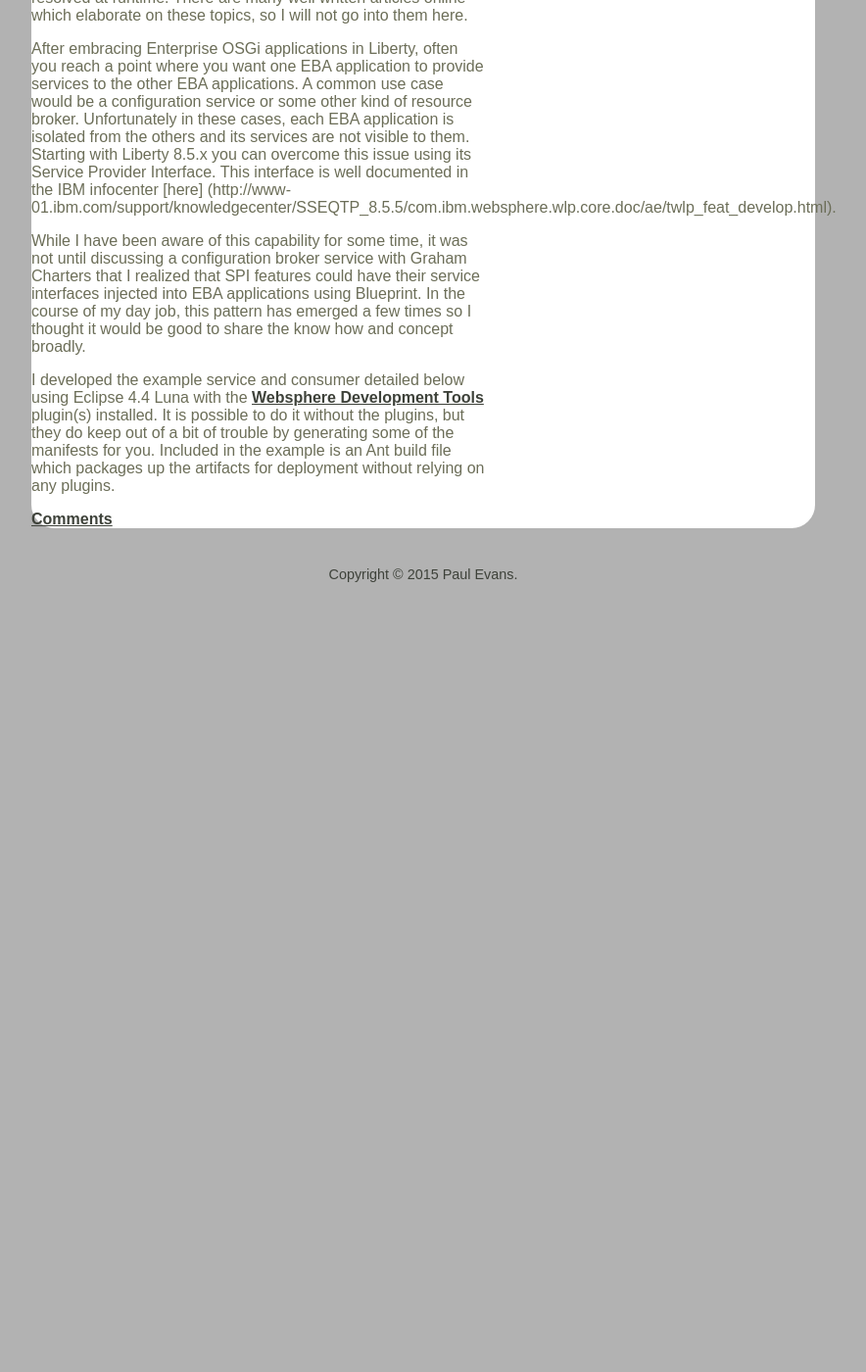
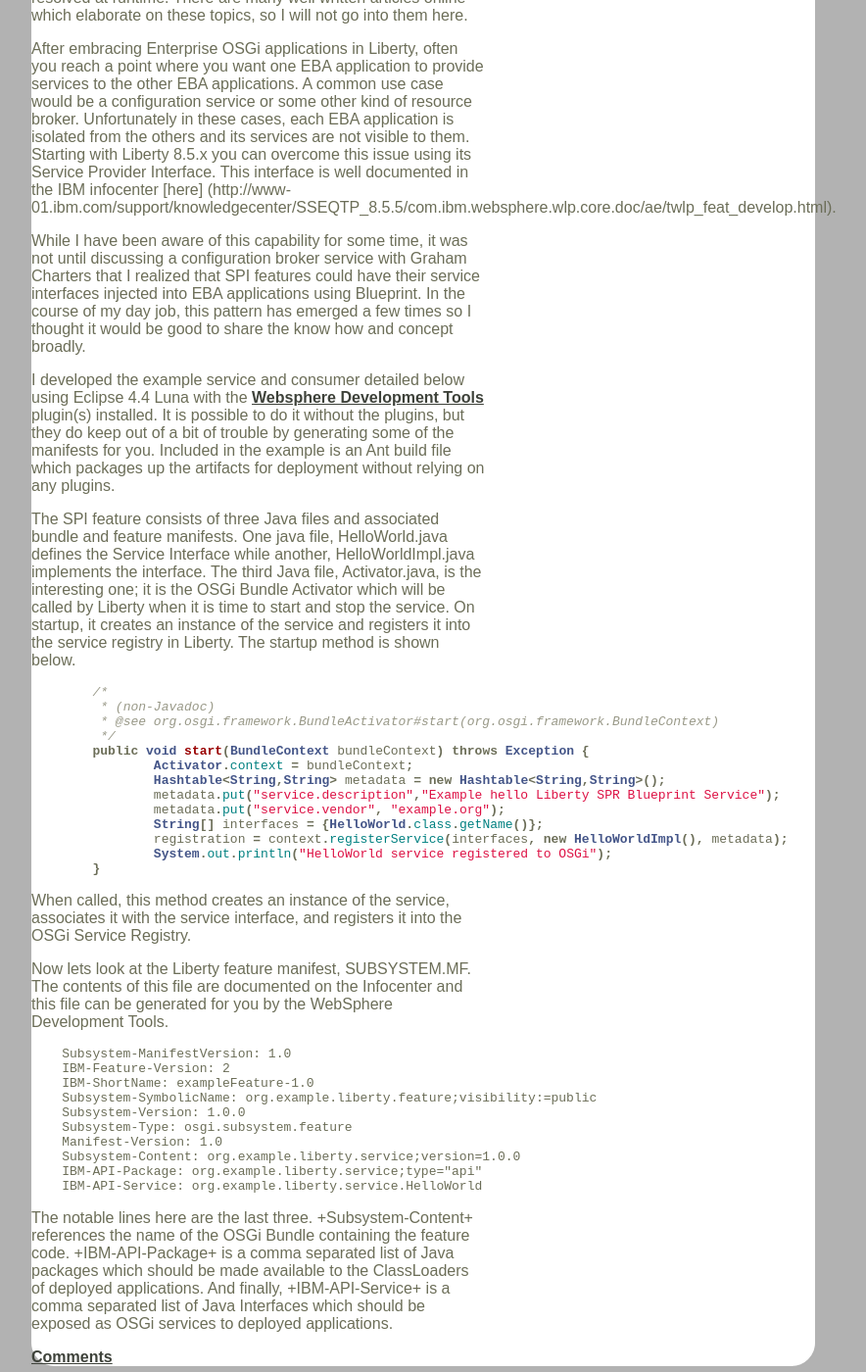
Before and after one commit to pevans-ibm/pevans-ibm.github.io, a Jekyll site: the page built from index.html, in a window 1280 px wide and 1400 px high, scrolled down 658 px. Shown: the whole window at 98% size, without its empty margins (208-1092 px from the left). Built offline with Jekyll 4.4.1, drawn with Linux system fonts in a browser that asks for light colours; Markdown is read by kramdown in place of the engine named in the settings; before the commit the page ends 1288 px from its top, so only the background shows below that.

Commit message:
moar stuff

````diff
--- a/_posts/2015-05-13-using-liberty-features-with-blueprint.markdown
+++ b/_posts/2015-05-13-using-liberty-features-with-blueprint.markdown
@@ -8,3 +8,40 @@ After embracing Enterprise OSGi applications in Liberty, often you reach a point
 While I have been aware of this capability for some time, it was not until discussing a configuration broker service with Graham Charters that I realized that SPI features could have their service interfaces injected into EBA applications using Blueprint.  In the course of my day job, this pattern has emerged a few times so I thought it would be good to share the know how and concept broadly.
 
 I developed the example service and consumer detailed below using Eclipse 4.4 Luna with the [Websphere Development Tools](https://developer.ibm.com/assets/wasdev/#filter/sortby=relevance;q=Websphere%20Developer%20Tools) plugin(s) installed.  It is possible to do it without the plugins, but they do keep out of a bit of trouble by generating some of the manifests for you.  Included in the example is an Ant build file which packages up the artifacts for deployment without relying on any plugins.
+
+The SPI feature consists of three Java files and associated bundle and feature manifests.  One java file, HelloWorld.java defines the Service Interface while another, HelloWorldImpl.java implements the interface.  The third Java file, Activator.java, is the interesting one; it is the OSGi Bundle Activator which will be called by Liberty when it is time to start and stop the service.  On startup, it creates an instance of the service and registers it into the service registry in Liberty.  The startup method is shown below.
+
+```java
+	/*
+	 * (non-Javadoc)
+	 * @see org.osgi.framework.BundleActivator#start(org.osgi.framework.BundleContext)
+	 */
+	public void start(BundleContext bundleContext) throws Exception {
+		Activator.context = bundleContext;
+		Hashtable<String,String> metadata = new Hashtable<String,String>();
+		metadata.put("service.description","Example hello Liberty SPR Blueprint Service");
+		metadata.put("service.vendor", "example.org");
+		String[] interfaces = {HelloWorld.class.getName()};
+		registration = context.registerService(interfaces, new HelloWorldImpl(), metadata);
+		System.out.println("HelloWorld service registered to OSGi");
+	}
+```
+
+When called, this method creates an instance of the service, associates it with the service interface, and registers it into the OSGi Service Registry.
+
+Now lets look at the Liberty feature manifest, SUBSYSTEM.MF.  The contents of this file are documented on the Infocenter and this file can be generated for you by the WebSphere Development Tools.
+
+```
+    Subsystem-ManifestVersion: 1.0
+    IBM-Feature-Version: 2
+    IBM-ShortName: exampleFeature-1.0
+    Subsystem-SymbolicName: org.example.liberty.feature;visibility:=public
+    Subsystem-Version: 1.0.0
+    Subsystem-Type: osgi.subsystem.feature
+    Manifest-Version: 1.0
+    Subsystem-Content: org.example.liberty.service;version=1.0.0
+    IBM-API-Package: org.example.liberty.service;type="api"
+    IBM-API-Service: org.example.liberty.service.HelloWorld
+```
+
+The notable lines here are the last three.  +Subsystem-Content+ references the name of the OSGi Bundle containing the feature code.  +IBM-API-Package+ is a comma separated list of Java packages which should be made available to the ClassLoaders of deployed applications.  And finally, +IBM-API-Service+ is a comma separated list of Java Interfaces which should be exposed as OSGi services to deployed applications.
````
